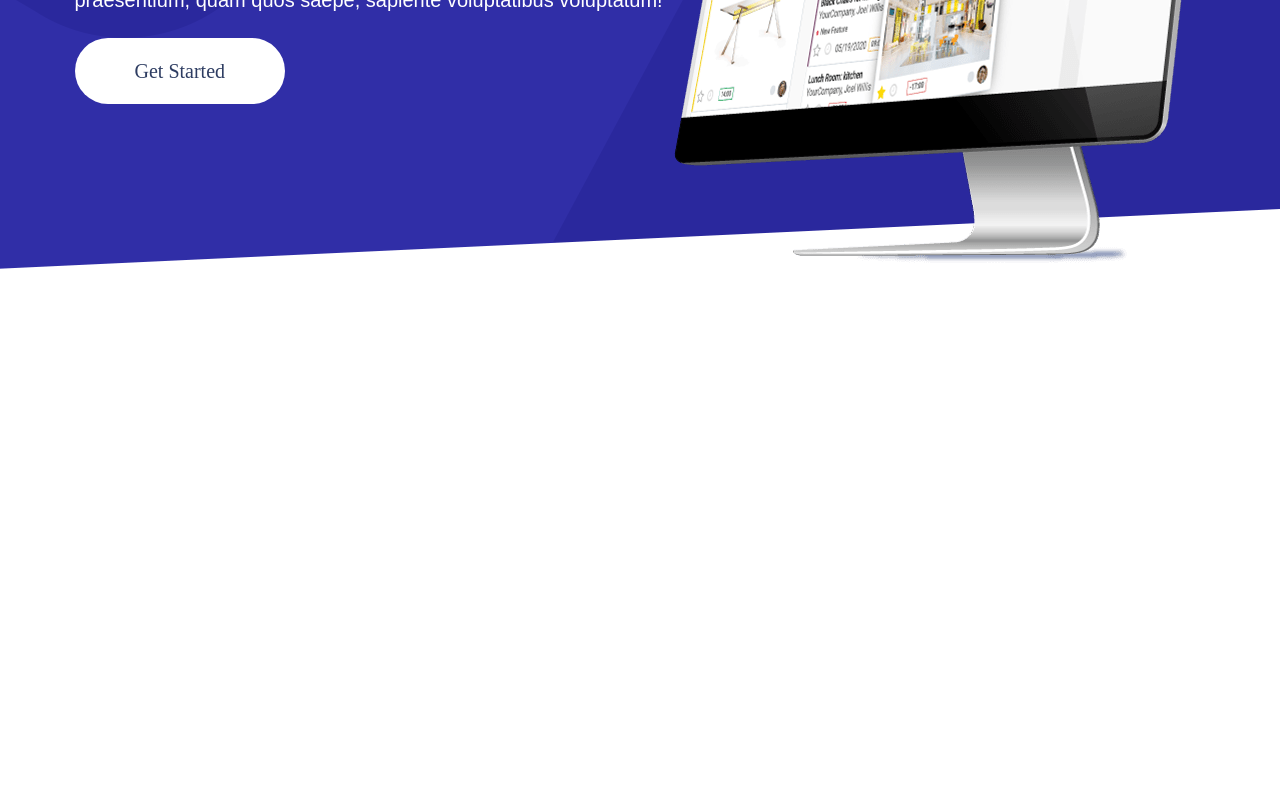
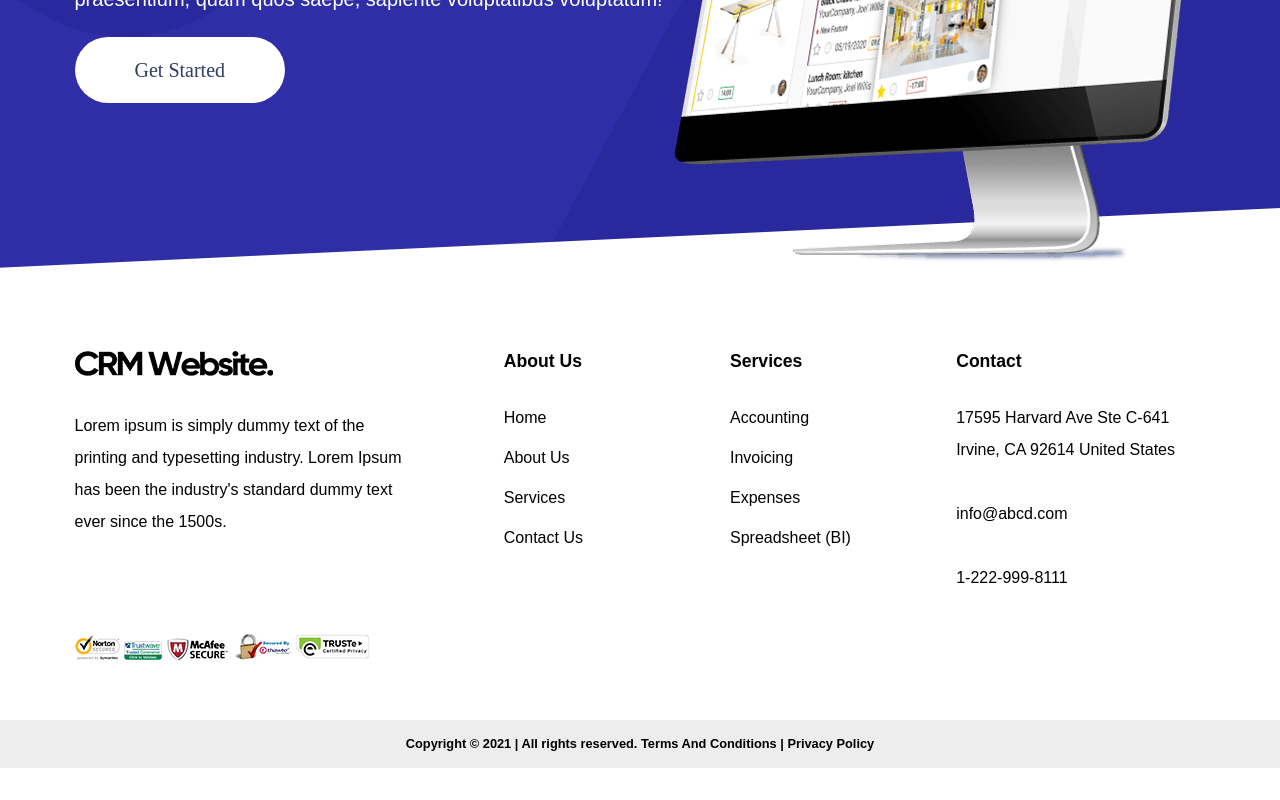
Before and after one commit to samadhiya/CRM-design, a plain HTML site: page index.html in a window 1280 px wide. Shown: the part 610-1410 px from the top of the page. Before the commit the page ends 893 px from the top, so only its background shows below. Drawn offline with Linux system fonts and the light colour scheme.

Commit message:
Added footer section

```diff
--- a/index.html
+++ b/index.html
@@ -26,6 +26,48 @@
             <a href="" id="gs-btn">Get Started</a></div>
     </header>
 
+    <footer>
+        <div class="container">
+            <div class="footer-row">
+                <div class="footer-logo">
+                    <img class="footer-title" src="images/Logo-footer.png">
+                    <p class="footer-text">Lorem ipsum is simply dummy text of the printing and typesetting industry.
+                        Lorem Ipsum has been the industry's standard dummy text ever since the 1500s.</p>
+                </div>
+                <div class="footer-col">
+                    <p class="footer-title">About Us</p>
+                    <p class="footer-text">Home</p>
+                    <p class="footer-text">About Us</p>
+                    <p class="footer-text">Services</p>
+                    <p class="footer-text">Contact Us</p>
+                </div>
+                <div class="footer-col">
+                    <p class="footer-title">Services</p>
+                    <p class="footer-text">Accounting</p>
+                    <p class="footer-text">Invoicing</p>
+                    <p class="footer-text">Expenses</p>
+                    <p class="footer-text">Spreadsheet (BI)</p>
+                </div>
+                <div class="footer-col">
+                    <p class="footer-title">Contact</p>
+                    <p class="footer-text">17595 Harvard Ave Ste C-641 Irvine, CA 92614 United States <br><br>
+                    info@abcd.com <br><br>1-222-999-8111</p>
+                </div>
+            </div>
+
+            <div class="footer-images">
+                <img src="images/footer1.png">
+                <img src="images/footer2.png">
+                <img src="images/footer3.png">
+                <img src="images/footer4.png">
+                <img src="images/footer5.png">
+            </div>
+        </div>
+        <div class="copyright">
+            <p>Copyright &copy; 2021 | All rights reserved. Terms And Conditions  |  Privacy Policy</p>
+        </div>
+    </footer>
+
 
 
 </body>
--- a/style.css
+++ b/style.css
@@ -2,6 +2,8 @@
     margin: 0;
     padding: 0;
     box-sizing: border-box;
+
+
 }
 
 header {
@@ -9,8 +11,11 @@ header {
     height: 893px;
     width: 100%;
     background-size: cover;
+    background-repeat: no-repeat;
     background-position: center;
     background-attachment: fixed;
+
+
 
 }
 
@@ -19,6 +24,7 @@ nav {
     display: flex;
     justify-content: space-between;
     padding: 40px 0;
+
 }
 
 
@@ -46,10 +52,12 @@ nav {
 .container {
     max-width: 1171px;
     width: 100%;
+    height: 100%;
     margin: 0 auto;
     position: relative;
     overflow: hidden;
     padding: 40px 20px;
+    margin-top: -1px !important;
 }
 
 .header-title {
@@ -87,3 +95,53 @@ nav {
     font-size: 20px;
 
 }
+
+footer {
+    /*padding: 100px;*/
+    background-color: white;
+    background-size: cover;
+    font-family: sans-serif;
+}
+
+.footer-row {
+    display: flex;
+    flex-wrap: wrap;
+    /*margin-right: 140px;*/
+}
+
+.footer-col {
+    margin: 30px 0;
+    width: 20%;
+}
+
+.footer-logo {
+    margin: 30px 90px 30px 0;
+    width: 30%;
+}
+
+.footer-title {
+    font-size: 1.1rem;
+    margin-bottom: 30px;
+    font-weight: bold;
+}
+
+.footer-text {
+    font-size: 1rem;
+    margin-bottom: 0.5rem;
+    line-height: 200%;
+}
+
+.footer-images {
+    margin-bottom: 1rem;
+}
+
+.copyright {
+    font-size: 0.8rem;
+    font-weight: 600;
+    text-align: center;
+    padding: 1rem;
+    height: 3rem;
+    width: 100%;
+    background-color: #ededed;
+    margin-bottom: 2rem;
+}
```
Also changed, not shown: images/Logo-footer.png (added), images/footer1.png (added), images/footer2.png (added), images/footer3.png (added), images/footer4.png (added), images/footer5.png (added).
